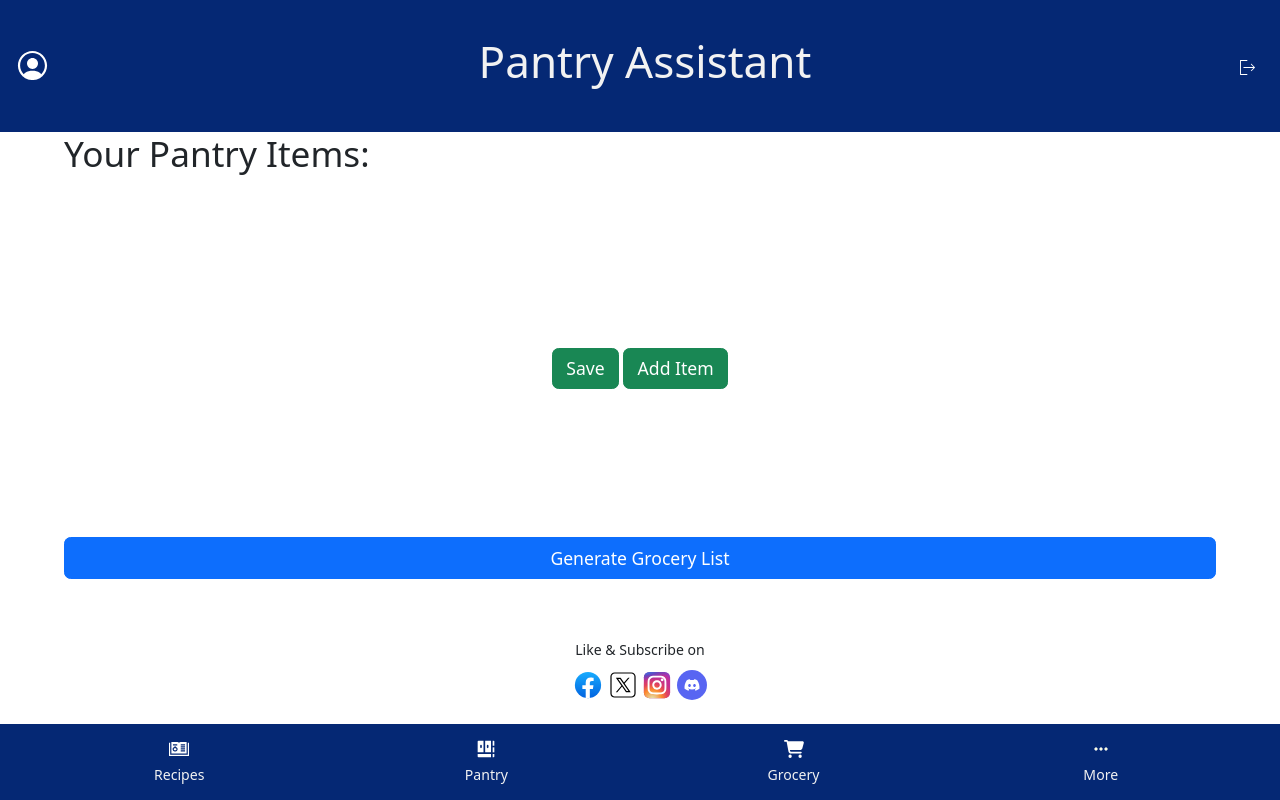
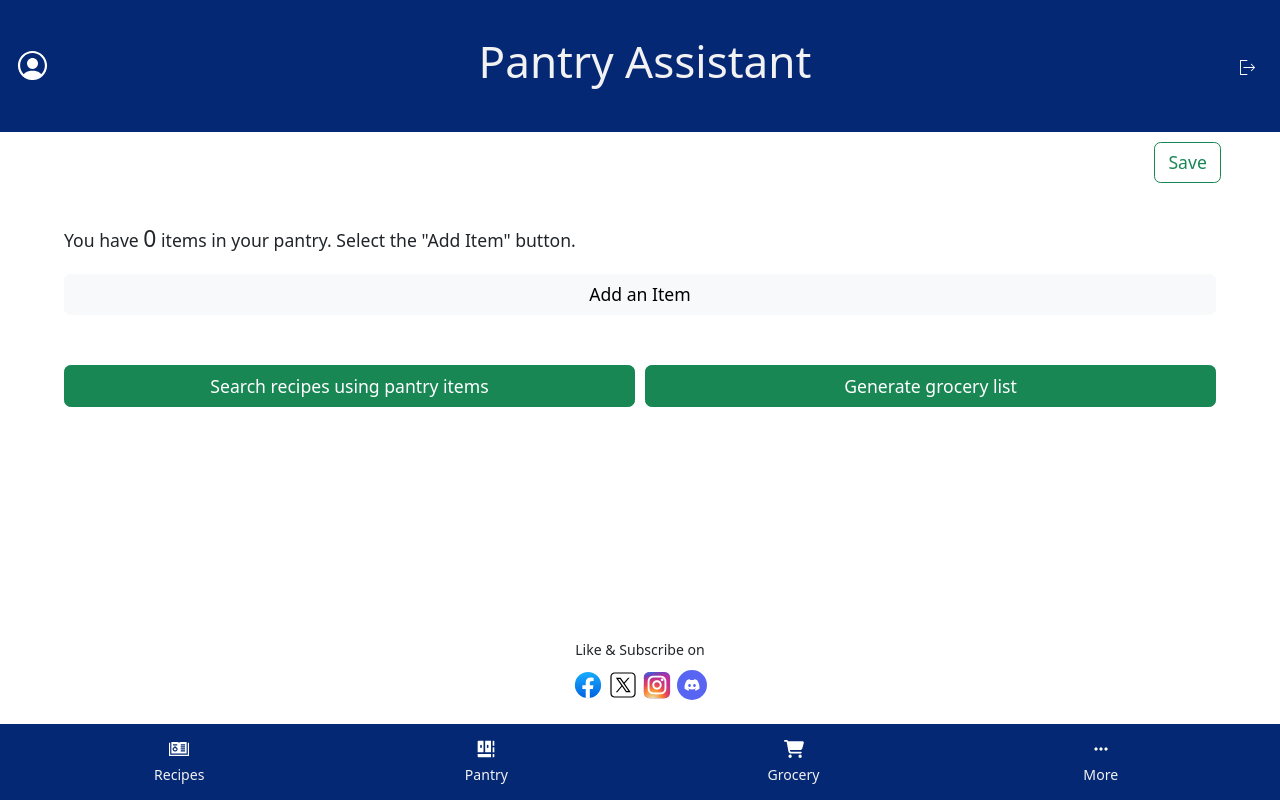
Before and after one commit to davidgaba/pantryassistant, a Django app: page /pantry/ in a window 1280 px wide. Run offline with Django 5.2, Linux system fonts and the light colour scheme; the visitor is signed in with stand-in values (Sample User, id 1); data that the repository does not hold is empty.

Commit message:
Enabled users to add items to the pantry. Also fixed styling

```diff
--- a/pantry/admin.py
+++ b/pantry/admin.py
@@ -3,3 +3,4 @@
 
 # Register your models here.
 admin.site.register(Recipe)
+admin.site.register({PantryItem})
--- a/pantry/forms.py
+++ b/pantry/forms.py
@@ -11,15 +11,15 @@ class CreateUserForm(UserCreationForm):
     '''
         Create or register a user (Model Form)
     '''
-    first_name = forms.CharField(required=True, widget=TextInput(attrs={'class':'form-input', 'placeholder':'First Name'}), label='')
-    last_name = forms.CharField(required=True, widget=TextInput(attrs={'class':'form-input', 'placeholder':'Last Name'}), label='')
-    username = forms.CharField(required=True, widget=TextInput(attrs={'class':'form-input', 'placeholder':'Userame'}), label='')
-    email = forms.CharField(required=True, widget=TextInput(attrs={'class':'form-input', 'placeholder':'Email'}), label='')
-
     class Meta:
 
         model = User
         fields = ['first_name', 'last_name', 'username', 'email', 'password1', 'password2']
+
+    first_name = forms.CharField(required=True, widget=TextInput(attrs={'class':'form-input', 'placeholder':'First Name'}), label='First Name')
+    last_name = forms.CharField(required=True, widget=TextInput(attrs={'class':'form-input', 'placeholder':'Last Name'}), label='Last Name')
+    username = forms.CharField(required=True, widget=TextInput(attrs={'class':'form-input', 'placeholder':'Userame'}), label='Username')
+    email = forms.CharField(required=True, widget=TextInput(attrs={'class':'form-input', 'placeholder':'Email'}), label='Email')
 
 
 class LoginForm(AuthenticationForm):
@@ -30,13 +30,22 @@ class LoginForm(AuthenticationForm):
     password = forms.CharField(required=True, widget=PasswordInput(attrs={'placeholder':'Password'}), label='')
 
 
-# class PantryItemForm(forms.ModelForm):
-#     '''
-#         Add a pantry item (Model Form)
-#     '''
-#     class Meta:
-#         model = PantryItem
-#         fields = ['name', 'quantity', 'expiration_date']
-#         widgets = {
-#             'expiration_date' : forms.DateInput(attrs={'type':'date'}),
-#         }
+class NewPantryItemForm(forms.ModelForm):
+    '''
+        Add a pantry item (Model Form)
+    '''
+    class Meta:
+        model = PantryItem
+        fields = ['name', 'quantity', 'expiration_date']
+        widgets = {
+            'expiration_date': forms.DateInput(attrs={'type': 'date'}),
+        }
+
+    def __init__(self, *args, **kwargs):
+        super().__init__(*args, **kwargs)
+        self.fields['quantity'].required = False
+        self.fields['expiration_date'].required = False
+        self.fields['expiration_date'].label = "Expiration Date (Optional)"
+
+    name = forms.CharField(required=True, widget=forms.TextInput(), label='Item Name')
+    quantity = forms.IntegerField(required=False, widget=forms.TextInput(), label='Quantity (Optional)')
--- a/pantry/models.py
+++ b/pantry/models.py
@@ -25,8 +25,8 @@ class PantryItem(models.Model):
     user = models.ForeignKey(User, on_delete=models.CASCADE)
     name = models.CharField(max_length=100)
     in_stock = models.BooleanField(default=True)
-    quantity = models.IntegerField(null=True, blank=True)
-    expiration_date = models.DateField(null=True, blank=True)
+    quantity = models.IntegerField(default=1, blank=True, null=True)
+    expiration_date = models.DateField(blank=True, null=True)
 
     def __str__(self):
         return f"{self.name} - {self.quantity}"
--- a/pantry/templates/pantry/authenticated_base.html
+++ b/pantry/templates/pantry/authenticated_base.html
@@ -8,10 +8,18 @@
     <title>Pantry Assistant{% block title %}{% endblock %}</title>
 
     <link rel="stylesheet" type="text/css" href="{% static 'css/styles_authenticated.css' %}" />
+
+    <!--bootstrap -->
+    <link href="https://cdn.jsdelivr.net/npm/bootstrap@5.3.3/dist/css/bootstrap.min.css" rel="stylesheet" integrity="sha384-QWTKZyjpPEjISv5WaRU9OFeRpok6YctnYmDr5pNlyT2bRjXh0JMhjY6hW+ALEwIH" crossorigin="anonymous">
+    <script src="https://cdn.jsdelivr.net/npm/bootstrap@5.3.3/dist/js/bootstrap.bundle.min.js" integrity="sha384-YvpcrYf0tY3lHB60NNkmXc5s9fDVZLESaAA55NDzOxhy9GkcIdslK1eN7N6jIeHz" crossorigin="anonymous" defer></script>
+    <!--jquery -->
+    <script src="https://code.jquery.com/jquery-3.7.1.js" integrity="sha256-eKhayi8LEQwp4NKxN+CfCh+3qOVUtJn3QNZ0TciWLP4=" crossorigin="anonymous"></script>
+
+    <!-- static files for each templates -->
     {% block link %}{% endblock %}
 
-    <link href="https://cdn.jsdelivr.net/npm/bootstrap@5.3.3/dist/css/bootstrap.min.css" rel="stylesheet" integrity="sha384-QWTKZyjpPEjISv5WaRU9OFeRpok6YctnYmDr5pNlyT2bRjXh0JMhjY6hW+ALEwIH" crossorigin="anonymous">
-    <script src="https://cdn.jsdelivr.net/npm/bootstrap@5.3.3/dist/js/bootstrap.bundle.min.js" integrity="sha384-YvpcrYf0tY3lHB60NNkmXc5s9fDVZLESaAA55NDzOxhy9GkcIdslK1eN7N6jIeHz" crossorigin="anonymous" defer></script>
+
+
 </head>
 <body>
     <div id="content-wrapper">
--- a/pantry/templates/pantry/pantry.html
+++ b/pantry/templates/pantry/pantry.html
@@ -4,31 +4,65 @@
 
 {% block link %}
     <link rel="stylesheet" href="{% static 'css/styles_pantry.css' %}">
+    <script src="{%static 'js/main.js' %}"></script>
 {% endblock %}
 
 {% block content %}
-
-
-    <h2>Your Pantry Items:</h2>
-    <form action="#" method="POST">
+    {%if pantry_items %}<h2>My Pantry:</h2>{% endif %}
+    <form id="pantry-list-form" action="#" method="POST">
+        {% csrf_token %}
+        <div id="save-container">
+            <button id="save-btn" class="btn btn-outline-success" type="submit">Save</button>
+        </div>
         <div id="pantry-container">
+            {%if pantry_items %}
+                <div id="pantry-list-container">
+                    <div class="pantry-list-header">
+                        <div>Description</div>
+                        <div>In Stock</div>
+                        <div>Edit</div>
+                        <div>Delete</div>
+                    </div>
                     <ul>
                         {% for pantry_item in pantry_items %}
-                    <li>{{pantry_item}}</li>
+                            <div class="pantry-item-container">
+                                <li>{{pantry_item.name|title}}</li>
+                                <input type="checkbox">
+                                <button class="edit btn" type="submit">
+                                    <svg class="pantry-item-controls" viewBox="0 0 24 24" fill="none" xmlns="http://www.w3.org/2000/svg"><g id="SVGRepo_bgCarrier" stroke-width="0"></g><g id="SVGRepo_tracerCarrier" stroke-linecap="round" stroke-linejoin="round"></g><g id="SVGRepo_iconCarrier"> <path fill-rule="evenodd" clip-rule="evenodd" d="M8.56078 20.2501L20.5608 8.25011L15.7501 3.43945L3.75012 15.4395V20.2501H8.56078ZM15.7501 5.56077L18.4395 8.25011L16.5001 10.1895L13.8108 7.50013L15.7501 5.56077ZM12.7501 8.56079L15.4395 11.2501L7.93946 18.7501H5.25012L5.25012 16.0608L12.7501 8.56079Z" fill="#080341"></path> </g></svg>
+                                </button>
+                                <button class="delete btn" type="submit">
+                                    <svg class="pantry-item-controls" viewBox="0 0 24 24" fill="none" xmlns="http://www.w3.org/2000/svg"><g id="SVGRepo_bgCarrier" stroke-width="0"></g><g id="SVGRepo_tracerCarrier" stroke-linecap="round" stroke-linejoin="round"></g><g id="SVGRepo_iconCarrier"> <path d="M10 12V17" stroke="#000000" stroke-width="2" stroke-linecap="round" stroke-linejoin="round"></path> <path d="M14 12V17" stroke="#000000" stroke-width="2" stroke-linecap="round" stroke-linejoin="round"></path> <path d="M4 7H20" stroke="#000000" stroke-width="2" stroke-linecap="round" stroke-linejoin="round"></path> <path d="M6 10V18C6 19.6569 7.34315 21 9 21H15C16.6569 21 18 19.6569 18 18V10" stroke="#000000" stroke-width="2" stroke-linecap="round" stroke-linejoin="round"></path> <path d="M9 5C9 3.89543 9.89543 3 11 3H13C14.1046 3 15 3.89543 15 5V7H9V5Z" stroke="#000000" stroke-width="2" stroke-linecap="round" stroke-linejoin="round"></path> </g></svg>
+                                </button>
+                            </div>
                         {% endfor %}
                     </ul>
                 </div>
-
-        <button class="btn btn-success" type="submit">Save</button>
-        <button class="btn btn-success" type="submit">Add Item</button>
+            {% else %}
+                <p id="zero-item-message">You have <span style="font-size: 1.3rem;">0</span> items in your pantry. Select the "Add Item" button.</p>
+            {% endif %}
+        </div>
     </form>
 
+    <button id="add-item-btn" class="btn btn-light" type="submit">Add an Item</button>
+
+    <form id="add-item-form" action="#" method="POST">
+        {% csrf_token %}
+        <hr>
+        <h3>New Item</h3>
+        {{new_item_form.as_p}}
+        <div id="new-item-controls">
+            <button class="btn btn-success" type="submit" name="addItem" value="addItem">Add</button>
+            <button id="cancelAddItem" class="btn btn-success" type="submit" name="cancel" value="cancel">Cancel</button>
+        </div>
+
+        <hr>
+    </form>
+
+    <div class="pantry-controls">
+        <button id="generate-btn" type="submit" class="btn btn-success">Search recipes using pantry items</button>
+        <button id="generate-btn" type="submit" class="btn btn-success">Generate grocery list</button>
+    </div>
 
 
-
-
-
-
-    <button type="submit" class="btn btn-primary">Generate Grocery List</button>
-
 {% endblock %}
--- a/pantry/views.py
+++ b/pantry/views.py
@@ -1,5 +1,5 @@
 from django.shortcuts import render, redirect, get_object_or_404
-from .forms import CreateUserForm, LoginForm#, #PantryItemForm
+from .forms import CreateUserForm, LoginForm, NewPantryItemForm
 from .models import Recipe, PantryItem
 from django.db.models import Q
 from django.contrib.auth.models import User
@@ -173,9 +173,24 @@ def recipe_detail_view(request, id):
 
 @login_required(login_url='login')
 def pantry_list(request):
-    pantry_items = PantryItem.objects.all()
+
+    if request.method == 'POST':
+        new_item_form = NewPantryItemForm(request.POST)
+
+        if new_item_form.is_valid():
+            new_item = new_item_form.save(commit=False)
+            new_item.user = request.user  # Set the user before saving
+            new_item.save()
+            return redirect('pantry_list')  # Redirect to the same view after saving
+        else:
+            pass
+    else:
+        new_item_form = NewPantryItemForm()
+
+    pantry_items = PantryItem.objects.filter(user=request.user)
 
     context = {
+        'new_item_form' : NewPantryItemForm(),
         'pantry_items': pantry_items,
     }
 
--- a/static/css/styles_pantry.css
+++ b/static/css/styles_pantry.css
@@ -1,8 +1,138 @@
+main {
+    margin-top: 20px;
+}
+
+main>h2 {
+    margin: 0;
+}
 
 form {
-    margin: auto;
+    width: 100%;
 }
 
 footer {
     padding-bottom: 100px;
 }
+
+#pantry-list-container ul {
+    padding: 0;
+    margin-bottom: 15px;
+}
+
+.pantry-list-header {
+    display: flex;
+    font-weight: bolder;
+    gap: 10px;
+    margin-bottom: 10px;
+}
+
+.pantry-list-header div:first-child{
+    flex: 10;
+}
+
+.pantry-list-header div:nth-child(2){
+    flex: 6;
+}
+
+.pantry-item-container {
+    display: flex;
+    justify-content: space-evenly;
+    align-items: center;
+    margin-bottom: 5px;
+}
+
+.pantry-item-controls {
+    width: 15px;
+    height: 15px;
+}
+
+.pantry-item-container li {
+    flex: 10;
+    list-style-type: none;
+    padding-left: 10px;
+}
+
+.pantry-item-container:nth-child(even) {
+    background-color: #f5f5f5;
+}
+
+.pantry-item-container input {
+    flex: 6;
+    width: 20%;
+}
+
+.pantry-item-container button {
+    justify-content: center;
+}
+
+#pantry-item-form {
+   margin: 0;
+
+}
+
+#zero-item-message {
+    padding-top: 20px;
+}
+
+#save-container {
+    display: flex;
+    justify-content: flex-end;
+}
+
+input {
+    width: 100%;
+    margin: 10px 0;
+    padding: 7.5px;
+    border-color: #a5a5a5a9;
+    border-radius: 5px;
+}
+
+form>p {
+    margin-bottom: 7.5px;
+}
+
+form>h3 {
+    padding: 0;
+}
+
+#add-item-form {
+    /* display: none; */
+    margin: 20px auto 50px;
+}
+
+#add-item-btn {
+    width: 100%;
+}
+
+.pantry-controls {
+    display: flex;
+    justify-content: space-evenly;
+    gap: 10px;
+    margin-top: 50px;
+}
+
+.pantry-controls button {
+    width: 50%;
+}
+
+#save-container {
+    position: relative;
+    margin-bottom: 50px;
+}
+
+#save-btn {
+    position: absolute;
+    top: -10px; /* Adjust as needed */
+    right: -5px; /* Adjust as needed */
+    z-index: 1; /* Ensure it appears above other content */
+}
+
+#new-item-controls {
+    display: flex;
+    flex-direction: column;
+    row-gap: 10px;
+}
+
+#new-item-controls button {
+    flex: 1;
+}
--- /dev/null
+++ b/static/js/main.js
@@ -0,0 +1,35 @@
+
+
+"use strict";
+
+// $(document).ready(function() {
+//     $("#add-item-btn").click(function() {
+//         $("#add-item-form").fadeIn();
+//     });
+
+//     $("#cancelAddItem").click(function() {
+//         $("#add-item-form").fadeOut();
+//     });
+// });
+
+
+
+$(document).ready(function() {
+
+    $("#add-item-form").css({"display":"none"});
+
+    $("#add-item-btn").click(toggleAddItem);
+    $("#cancelAddItem").click(toggleAddItem);
+});
+
+function toggleAddItem(event){
+    event.preventDefault();
+
+    const $addItemForm = $("#add-item-form");
+
+    if ($addItemForm.css("display") === "none") {
+        $addItemForm.slideDown();
+    } else {
+        $addItemForm.slideUp();
+    }
+}
```
Also changed, not shown: pantry/migrations/0011_alter_pantryitem_expiration_date_and_more.py (added), pantry/migrations/0012_alter_pantryitem_expiration_date_and_more.py (added), 1 other file. Lines whose indentation alone changed are shown as unchanged.
